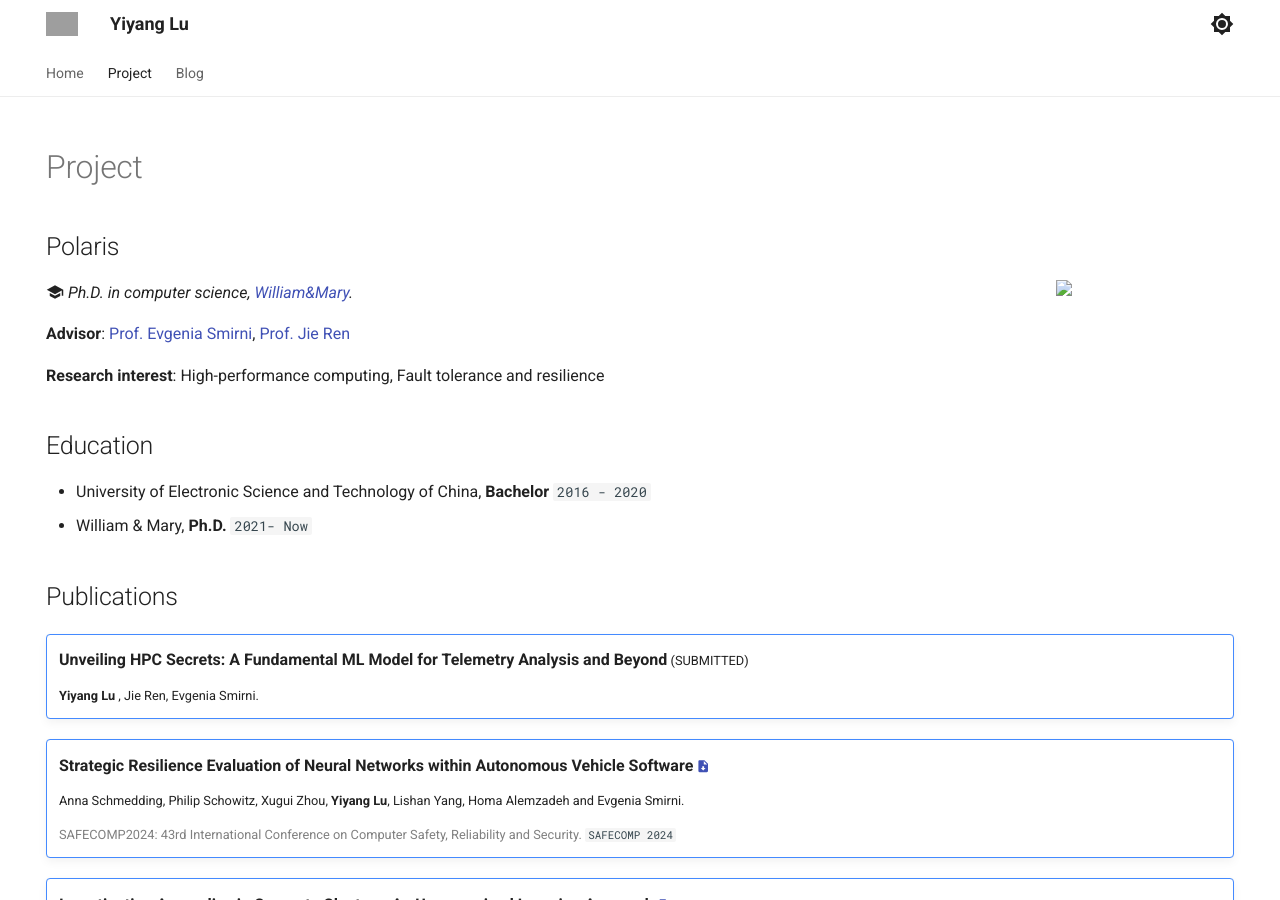
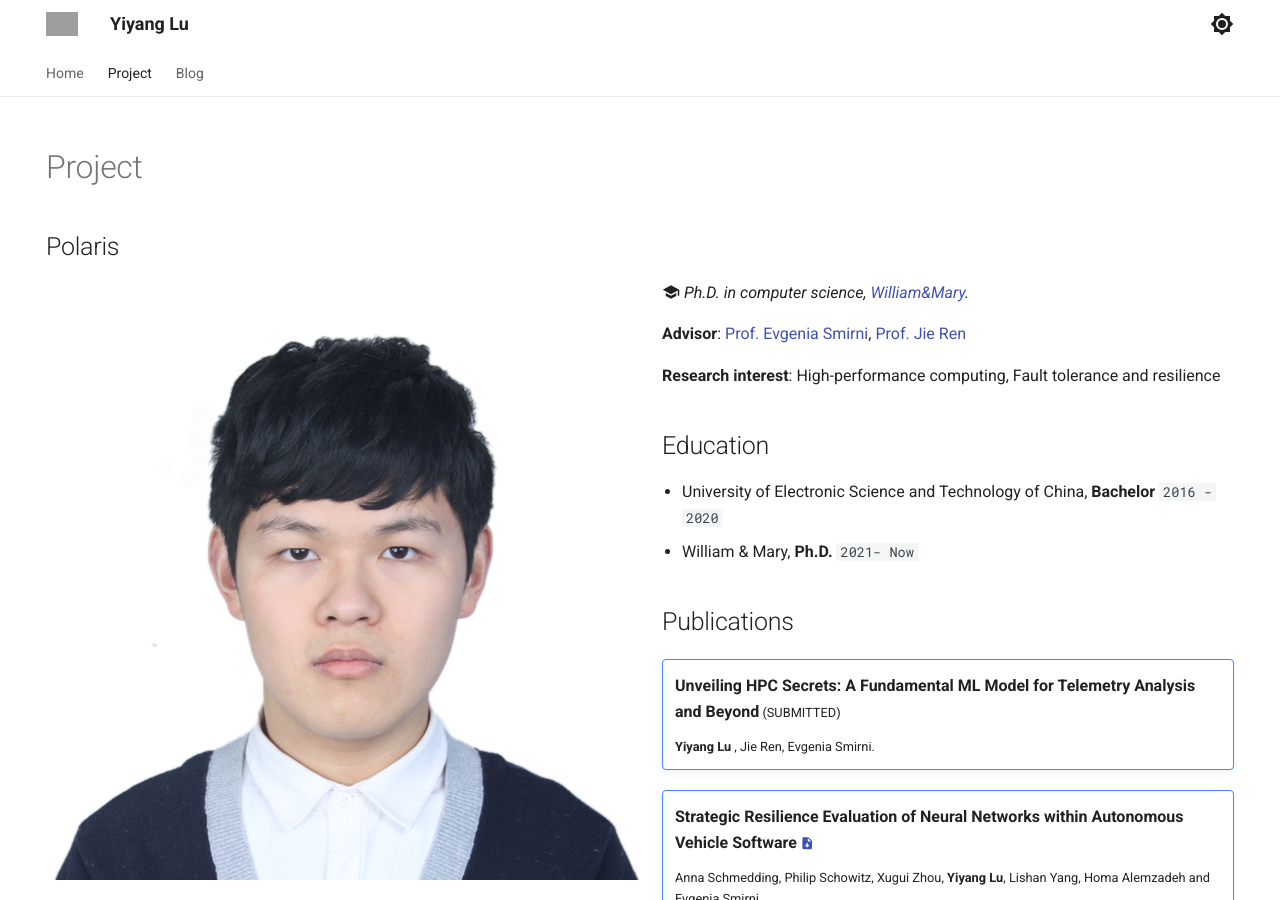
Before and after one commit to YiyangLu/yiyanglu.github.io, an MkDocs documentation site: the page built from docs/project.md, in a window 1280 px wide and 900 px high. Built offline with MkDocs 1.6.1 and Material for MkDocs 9.7.7, drawn with Linux system fonts in a browser that asks for light colours; grey boxes are pictures that could not be loaded.

```diff
--- a/docs/project.md
+++ b/docs/project.md
@@ -6,12 +6,13 @@
 # glightbox.auto_caption: true
 
 ---
+# Project
 
 ## Polaris
 
 <!-- <img align="left" width="15%" src="assets/me.jpg"> -->
-<!-- ![portrait](assets/me.jpg){width="200px",align=left }  -->
-<img width="15%" style="float: right;"  src="assets/me.jpg"/>
+![portrait](assets/me.jpg){ align=left }
+<!-- <img width="15%" style="float: right;"  src="assets/me.jpg"/> -->
 
 *:material-school: Ph.D. in computer science, [William&Mary](https://www.wm.edu/as/computerscience/).*
 
--- a/mkdocs.yml
+++ b/mkdocs.yml
@@ -20,8 +20,8 @@
   nav:
   - Home: index.md
   - Project: project.md
-  - Blog:
-     - blog/blog1.md
+  # - Blog:
+  #    - blog/blog1.md
 
   features:
     - navigation.instant
```
